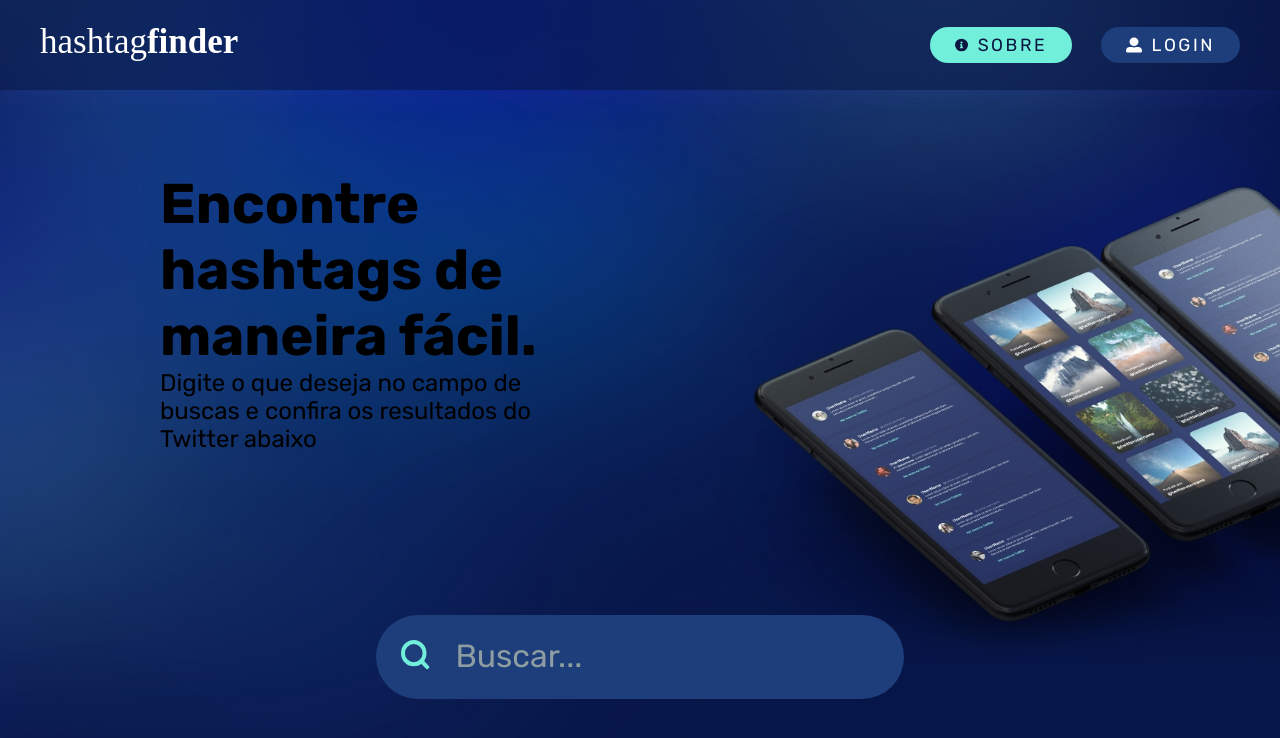
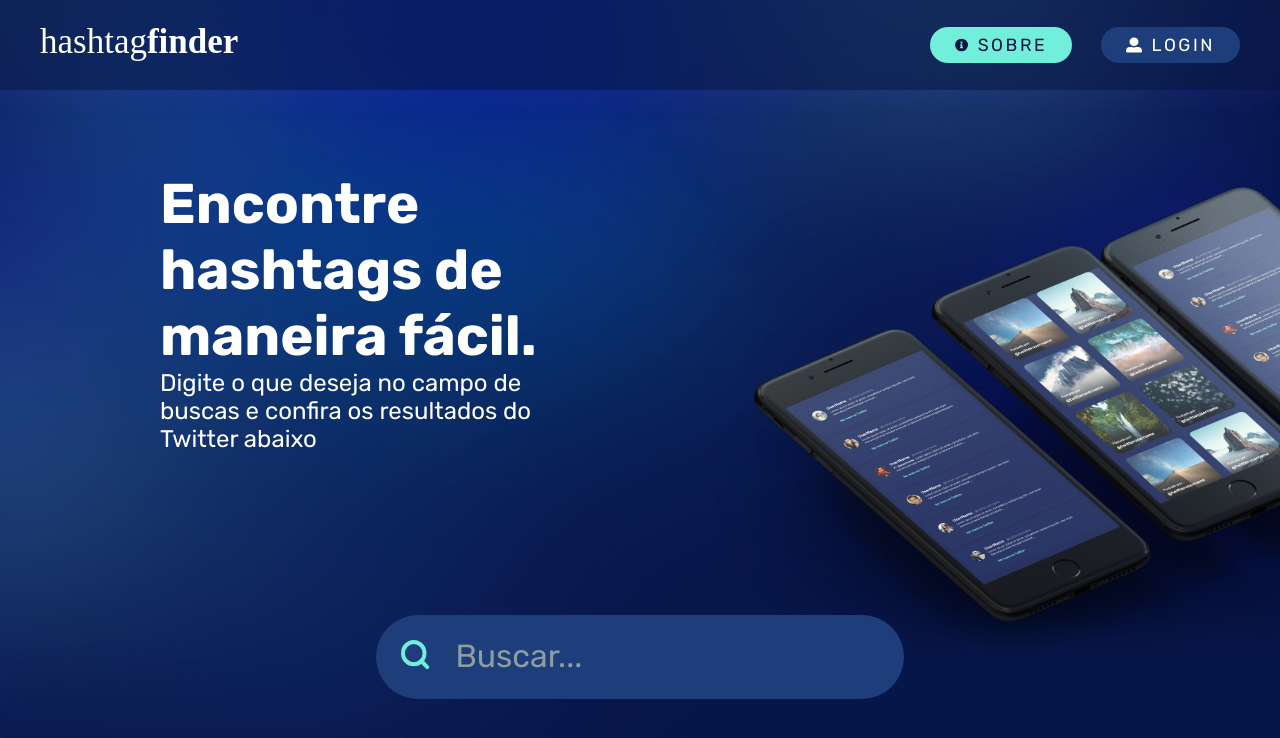
Before and after one commit to MRonald/hashtag-finder, a React (Create React App) app: page / in a window 1280 px wide. Shown: the top 738 px of the page. Built offline with nearby package versions, Linux system fonts and the light colour scheme.

Commit message:
Mudando a cor geral do texto

```diff
--- a/src/styles/global.css
+++ b/src/styles/global.css
@@ -19,3 +19,7 @@
     box-sizing: border-box;
     font-family: Rubik, Arial, sans-serif;
 }
+
+body {
+    color: white;
+}
```
